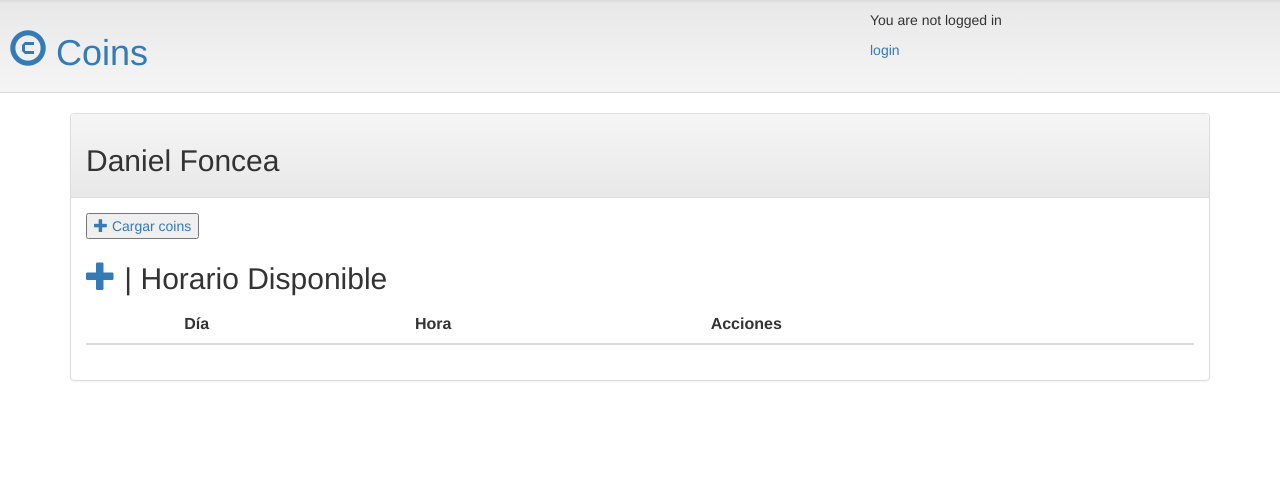
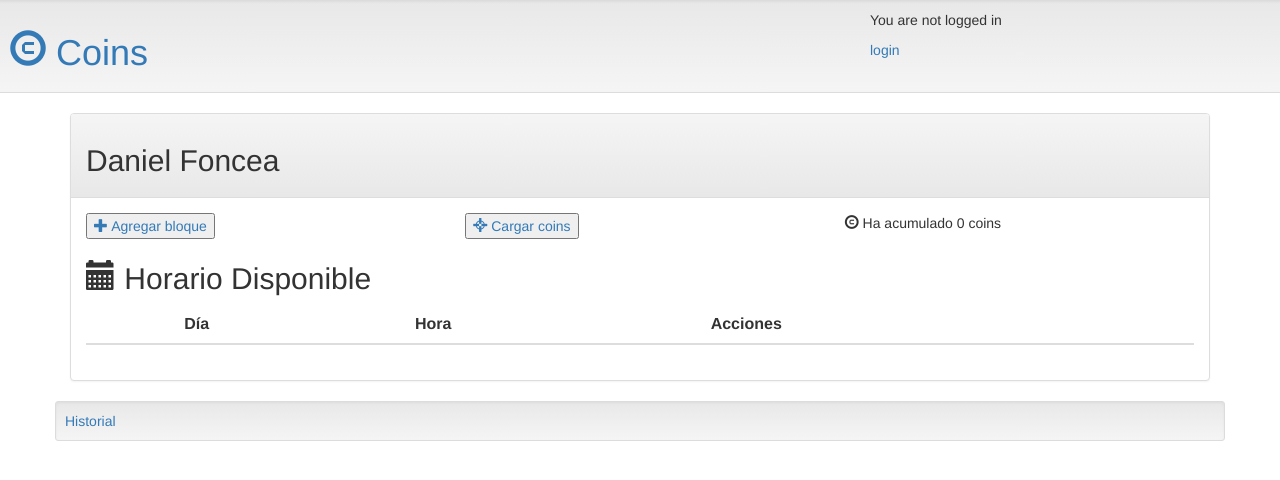
Before and after one commit to AnnBenavides/Coins, a Django app: page /profe/2/ in a window 1280 px wide. Shown: the top 480 px of the page. Run offline with Django 3.2, Linux system fonts and the light colour scheme; data comes from the database, SQL or seed files in the repository; both versions use the stored data as it was after the commit; lists and menus that the app fills with data are empty; parts of the project's set-up code (start-up, migrations or seed data) failed here and were passed over; some libraries are stand-ins or nearby versions.

Commit message:
Totalmente funcional

```diff
--- a/v.2.0/app/forms.py
+++ b/v.2.0/app/forms.py
@@ -14,7 +14,7 @@ class BloqueForm(forms.ModelForm):
 		model = Bloque
 		fields = ('dia','horas','valor','estado')
 
-class CargarForm(forms.Form):
+class CargaForm(forms.ModelForm):
 
 	class Meta:
 		model = Carga
--- a/v.2.0/app/models.py
+++ b/v.2.0/app/models.py
@@ -30,9 +30,13 @@ class Alumno(models.Model):
 		self.save()
 
 	def gastar(self, gasto):
-		self.coins = self.coins - gasto
-		self.gastado = self.gastado + gasto
-		self.save()
+		if self.coins>0:
+			self.coins = self.coins - gasto
+			self.gastado = self.gastado + gasto
+			self.save()
+			return True
+		else:
+			return False
 
 class Grupo(models.Model):
 	nroGrupo = models.IntegerField(primary_key=True)
@@ -118,10 +122,9 @@ class Historial(models.Model):
 	user = models.ForeignKey(User)
 	asunto = models.TextField()
 	valor = models.IntegerField()
-	date = timezone.now()
 
 	def __str__(self):
-		return str(self.user)+" | "+ self.asunto
+		return str(self.user)+":\t"+ self.asunto
 
 class Carga(models.Model):
 	profesor = models.ForeignKey(Profesor)
--- a/v.2.0/app/templates/app/base.html
+++ b/v.2.0/app/templates/app/base.html
@@ -22,8 +22,11 @@
                 </div>
             </div>
             <div class="content container">
-	            {% block content %}
+                {% block content %}
                 {% endblock %}
+            </div>
+            <div class="row well well-sm">
+                <a href="{% url 'historial' %}">Historial</a>
             </div>
         </body>
     </html>
--- a/v.2.0/app/templates/app/cargar_coins.html
+++ b/v.2.0/app/templates/app/cargar_coins.html
@@ -2,7 +2,7 @@
 
 {% block content %}
 <div class="panel panel-default">
-	<div class="panel-heading"><h2> Cargar Coins </h2></div>
+	<div class="panel-heading"><h2><span class="glyphicon glyphicon-copyright-mark"></span> Cargar Coins </h2></div>
 	<div class="panel-body">
 		<form method="POST">{% csrf_token %}
             {{ form.as_p }}
--- a/v.2.0/app/templates/app/nuevo_bien.html
+++ b/v.2.0/app/templates/app/nuevo_bien.html
@@ -2,7 +2,7 @@
 
 {% block content %}
 <div class="panel panel-default">
-	<div class="panel-heading"><h2> Agregar Bien </h2></div>
+	<div class="panel-heading"><h2><span class="glyphicon glyphicon-plus"></span> Agregar Bien </h2></div>
 	<div class="panel-body">
 		<form method="POST">{% csrf_token %}
             {{ form.as_p }}
--- a/v.2.0/app/templates/app/nuevo_bloque.html
+++ b/v.2.0/app/templates/app/nuevo_bloque.html
@@ -2,7 +2,7 @@
 
 {% block content %}
 <div class="panel panel-default">
-	<div class="panel-heading"><h2> Horario </h2></div>
+	<div class="panel-heading"><h2><span class="glyphicon glyphicon-plus"></span> Horario </h2></div>
 	<div class="panel-body">
 		<form method="POST">{% csrf_token %}
             {{ form.as_p }}
--- a/v.2.0/app/templates/app/perfil_alumno.html
+++ b/v.2.0/app/templates/app/perfil_alumno.html
@@ -11,7 +11,7 @@
 				{{ alumno }}
 				<br>
 				<i> - Grupo {{ alumno.grupo }} - </i>
-				<br>
+				<p>Tiene <span class="glyphicon glyphicon-copyright-mark"></span> {{ alumno.coins }}</p>
 				<button type="button" class="btn btn-info"><a href="{% url 'ayuda' pk=alumno.pk %}">Ayuda por <span class="glyphicon glyphicon-copyright-mark"></span> 2</button>
 			</div>
 		</div>
--- a/v.2.0/app/templates/app/perfil_profe.html
+++ b/v.2.0/app/templates/app/perfil_profe.html
@@ -4,8 +4,21 @@
 <div class="panel panel-default">
 	<div class="panel-heading"><h2> {{ profe }} </h2></div>
 	<div class="panel-body">
-		<button><a href="{% url 'cargar_coins' %}"><span class="glyphicon glyphicon-plus"></span> Cargar coins </a></button>
-	<div ><h2> <a href="{% url 'nuevo_bloque' %}"><span class="glyphicon glyphicon-plus"></span></a> | Horario Disponible </h2></div>
+		<div class="row">
+			<div class="col-sm-4">
+				<a href="{% url 'nuevo_bloque' %}"><button>
+					<span class="glyphicon glyphicon-plus"></span> Agregar bloque
+				</button></a>
+			</div>
+			<div class="col-sm-4">
+				<button><a href="{% url 'cargar_coins' %}"><span class="glyphicon glyphicon-screenshot"></span> Cargar coins </a></button>
+			</div>
+			<div class="col-sm-4"><span class="glyphicon glyphicon-copyright-mark"></span> Ha acumulado {{profe.coins}} coins</div>
+		</div>
+
+
+
+	<div><h2><span class="glyphicon glyphicon-calendar"></span> Horario Disponible</h2></div>
 	<div>
 		<table class="table table-hover">
 			<thead>
--- a/v.2.0/app/urls.py
+++ b/v.2.0/app/urls.py
@@ -13,4 +13,5 @@ urlpatterns = [
         url(r'^horario/comprar/(?P<pk>[0-9]+)$', views.comprar_bloque, name='comprar_bloque'),
         url(r'^horario/borrar/(?P<pk>[0-9]+)$', views.borrar_bloque, name='borrar_bloque'),
         url(r'^cargar/$', views.cargar_coins, name='cargar_coins'),
+        url(r'^historial/$', views.historial, name='historial'),
     ]
--- a/v.2.0/app/views.py
+++ b/v.2.0/app/views.py
@@ -1,7 +1,7 @@
 from django.shortcuts import render, get_object_or_404, redirect
 from .models import Alumno, Grupo, Profesor, Bloque, Bien, Historial
 from .forms import BienForm, BloqueForm, CargaForm
-
+from django.core.exceptions import ObjectDoesNotExist
 
 # Create your views here.
 def getAlumno(usuario):
@@ -31,20 +31,26 @@ def perfil_alumno(request,pk):
 def ayuda(request,pk):
 	user = getProfesor(request.user)
 	alumno = get_object_or_404(Alumno, pk=pk)
-	alumno.cargar(2)
-	nombre = "Compra ayuda a "+str(alumno)
-	h = Historial.objects.create(user=user, asunto=nombre, valor='2')
-	return render(request, 'app/perfil_alumno.html', {'alumno' : alumno})
-
+	if (alumno.cargar(bloque.valor)):
+		alumno.cargar(2)
+		nombre = "Compra ayuda a "+str(alumno)
+		h = Historial.objects.create(user=user, asunto=nombre, valor='2')
+		return render(request, 'app/perfil_alumno.html', {'alumno' : alumno})
+	else:
+		histo = Historial.objects.all().order_by('-id')
+		return render(request, 'app/historial.html', {'historial': histo })
 
 def bien(request,pk):
 	user =request.user
 	bien = get_object_or_404(Bien, pk=pk)
-	alumno = getAlumno(request.user)
-	alumno.cargar(bien.valor)
-	nombre = "Compra de bien "+str(alumno)
-	h = Historial.objects.create(user=request.user, asunto=nombre, valor=bien.valor)
-	return render(request, 'app/perfil_alumno.html', {'alumno' : alumno})
+	alumno = getAlumno(user)
+	if (alumno.cargar(bien.valor)):
+		nombre = "Compra de bien "+str(alumno)
+		h = Historial.objects.create(user=user, asunto=nombre, valor=bien.valor)
+		return render(request, 'app/perfil_alumno.html', {'alumno' : alumno})
+	else:
+		histo = Historial.objects.all().order_by('-id')
+		return render(request, 'app/historial.html', {'historial': histo })
 
 def nuevo_bien(request):
 	user =request.user
@@ -55,7 +61,8 @@ def nuevo_bien(request):
 			profe = getProfesor(request.user)
 			h = Historial.objects.create(user=request.user, asunto='Crear bien', valor='0')
 			post.save()
-			return render(request, 'app/perfil_profe.html', {'profe' : profe})
+			histo = Historial.objects.all().order_by('-id')
+			return render(request, 'app/historial.html', {'historial': histo })
 	else:
 		form = BienForm()
 		return render(request,'app/nuevo_bien.html', {'form':form})
@@ -68,7 +75,8 @@ def nuevo_bloque(request):
 			bloque.profe = getProfesor(request.user)
 			bloque.save()
 			h = Historial.objects.create(user=request.user, asunto='Crear bloque', valor=bloque.valor)
-			return render(request, 'app/perfil_profe.html', {'profe' : bloque.profe})
+			histo = Historial.objects.all().order_by('-id')
+			return render(request, 'app/historial.html', {'historial': histo })
 	else:
 		form = BloqueForm()
 		return render(request, 'app/nuevo_bloque.html', {'form':form})
@@ -82,7 +90,8 @@ def editar_bloque(request,pk):
 			bloque.profe = getProfesor(request.user)
 			bloque.save()
 			h = Historial.objects.create(user=request.user, asunto='Cambio en bloque', valor=bloque.valor)
-			return render(request, 'app/perfil_profe.html', {'profe' : bloque.profe})
+			histo = Historial.objects.all().order_by('-id')
+			return render(request, 'app/historial.html', {'historial': histo })
 	else:
 		form = BloqueForm()
 		return render(request, 'app/nuevo_bloque.html', {'form':form})
@@ -91,11 +100,19 @@ def editar_bloque(request,pk):
 def comprar_bloque(request,pk):
 	bloque = get_object_or_404(Bloque, pk=pk)
 	alumno = getAlumno(request.user)
-	alumno.cargar(bien.valor)
-	bloque.comprado(alumno.grupo)
-	nombre = "Compra bloque "+str(bloque.profe)
-	h = Historial.objects.create(user=request.user, asunto=nombre, valor=bloque.valor)
-	return users_list(request)
+	if (alumno.cargar(bloque.valor)):
+		bloque.comprado(alumno.grupo)
+		nombre = "Compra bloque "+str(bloque.profe)
+		h = Historial.objects.create(user=request.user, asunto=nombre, valor=bloque.valor)
+		histo = Historial.objects.all().order_by('-id')
+		return render(request, 'app/historial.html', {'historial': histo })
+	else:
+		profesores = Profesor.objects.all()
+		alumnos = Alumno.objects.all().order_by('grupo')
+		bienes = Bien.objects.all()
+		user = request.user
+		return render(request, 'app/users_list.html', {'profesores' : profesores, 'alumnos' : alumnos, 'bienes' : bienes})
+
 
 def borrar_bloque(request,pk):
 	bloque = get_object_or_404(Bloque, pk=pk)
@@ -104,9 +121,10 @@ def borrar_bloque(request,pk):
 	nombre = "Borrar bloque "+str(bloque)
 	bloque.delete()
 	h = Historial.objects.create(user=request.user, asunto=nombre, valor=0)
-	return users_list(request)
+	histo = Historial.objects.all().order_by('-id')
+	return render(request, 'app/historial.html', {'historial': histo })
 
-def cargar_coins(request, pk, coin):
+def cargar_coins(request):
 	if request.method == "POST":
 		form = CargaForm(request.POST)
 		if form.is_valid():
@@ -118,4 +136,8 @@ def cargar_coins(request, pk, coin):
 			return render(request, 'app/perfil_alumno.html', {'alumno' : carga.alumno})
 	else:
 		form = CargaForm()
-		return render(request, 'app/cargar_coins.html', {'form':form})
+		return render(request, 'app/cargar_coins.html', {'form': form })
+
+def historial(request):
+	histo = Historial.objects.all().order_by('-id')
+	return render(request, 'app/historial.html', {'historial': histo })
```
Also changed, not shown: v.2.0/app/templates/app/historial.html (added, +25 -0 lines), v.2.0/app/migrations/0002_auto_20180117_0050.py (added), v.2.0/db.sqlite3.
